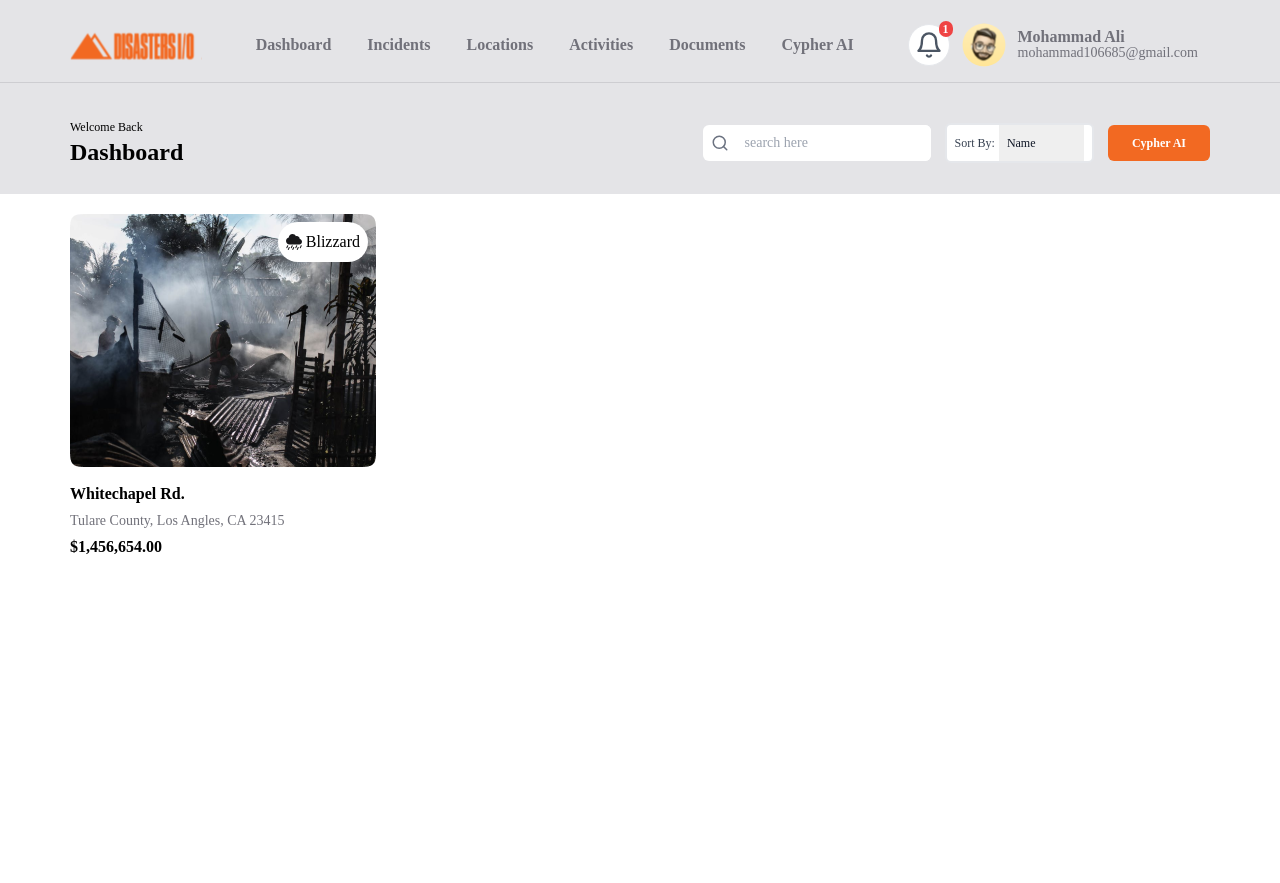
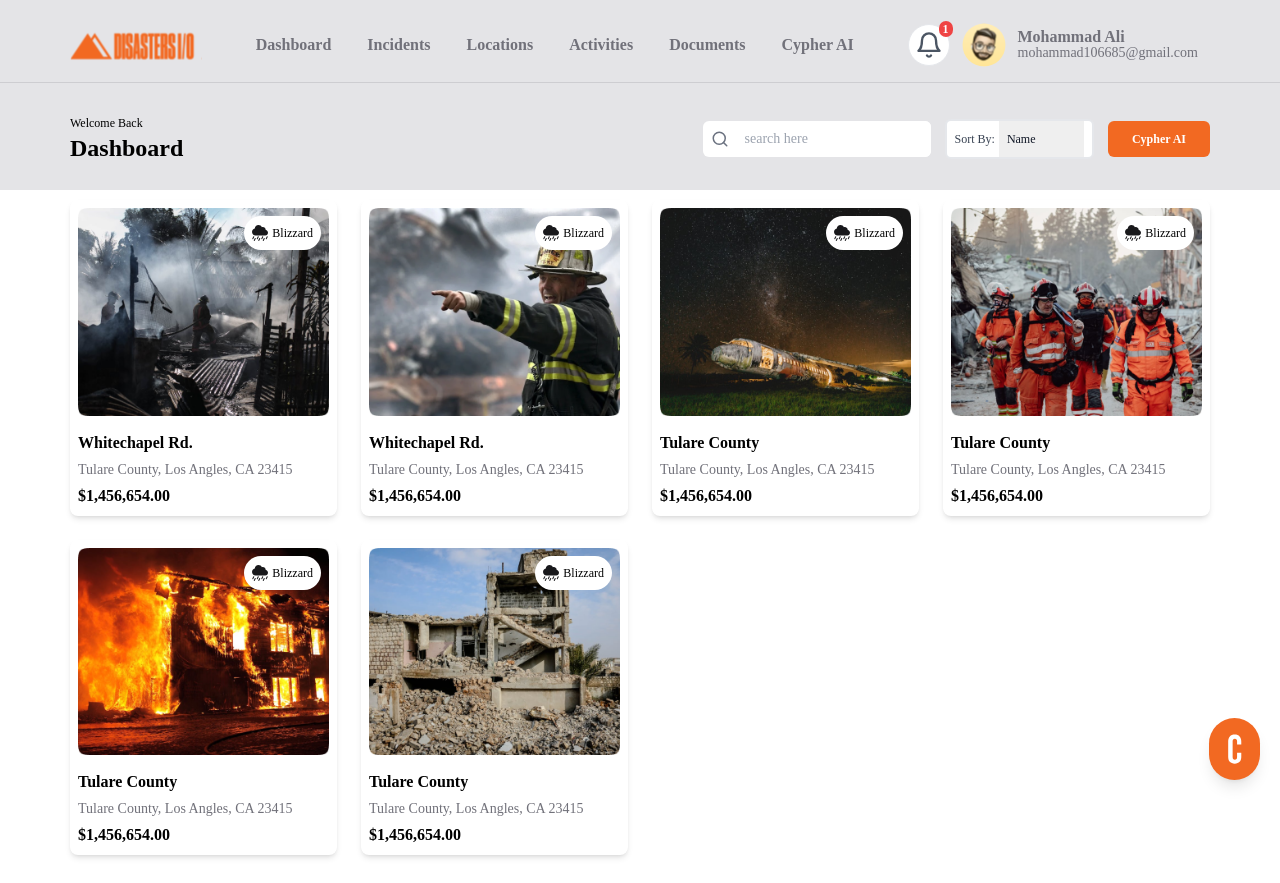
Before and after one commit to EyachirArafat/Disasters-Plateform, a React (Vite) app: page / in a window 1280 px wide. Before the commit the page ends 800 px from the top, so only its background shows below. Built offline with nearby package versions, Linux system fonts and the light colour scheme.

Commit message:
dashboard done

```diff
--- a/src/components/DashboardSection.jsx
+++ b/src/components/DashboardSection.jsx
@@ -1,22 +1,48 @@
-import React from "react"
+import React, { useState } from "react"
 import { Container } from "./common/Container"
 import { ImageCard } from "./common/ImageCard"
 import { NavbarPTwo } from "./common/navbar/Navbar-2"
-import { StormSky } from "./Icons"
+import { StormSky, CLetter } from "./Icons"
+import { ImageDetails } from "./library/data/data"
+import { ChatBox } from "./chat/ChatBox"
 
 export const Dashboard = ()=>{
+  const [isChatVisible, setIsChatVisible] = useState(false);
+
+  const toggleChatBox =()=>{setIsChatVisible(!isChatVisible)}
+
   return(
-    <div className="pt-20 w-full">
+    <div className=" w-full">
       <NavbarPTwo  itemTitle="Welcome Back" itemName="Dashboard"/>
-      <Container className="">
-        <ImageCard
-          image="./image-1.png"
-          styleIcon={<StormSky/>}
-          styleLabel="Blizzard"
-          addTitle="Whitechapel Rd."
-          title="Tulare County,  Los Angles, CA 23415"
-          price="$1,456,654.00"
-        />
+      <Container className="py-7 sm:pt-[200px] pt-[220px]">
+        <div className="grid lg:grid-cols-4 md:grid-cols-3 xsm:grid-cols-2 grid-cols-1 gap-6 ">
+        {ImageDetails.map((details, index)=>(
+          <div key={index} className="shadow-md p-2 rounded-lg  duration-300 cursor-pointer">
+            <ImageCard
+              image={details.image}
+              styleIcon={<StormSky/>}
+              styleLabel="Blizzard"
+              addTitle={details.header}
+              title={details.para}
+              price={details.price}
+            />
+          </div>
+        ))}
+        </div>
+        <div>
+        <button
+          onClick={toggleChatBox}
+          className="fixed bottom-5 right-5 bg-primary text-white p-4 rounded-full shadow-lg z-50"
+        >
+          {isChatVisible ? (
+          <span  className="text-2xl size-5 font-bold">×</span>
+        ) : (
+          <span><CLetter/></span>
+        )}
+
+        </button>
+          <ChatBox isVisible={isChatVisible}/>
+        </div>
       </Container>
 
     </div>
--- a/src/components/Icons.jsx
+++ b/src/components/Icons.jsx
@@ -61,3 +61,67 @@ export const StormSky = ()=>{
     </svg>
   )
 }
+
+
+export const Camera = (props)=>{
+  return(
+    <svg width="24" height="24" viewBox="0 0 24 24" fill="none" {...props} xmlns="http://www.w3.org/2000/svg">
+    <g clip-path="url(#clip0_1_431)">
+    <path d="M5 7H6C6.53043 7 7.03914 6.78929 7.41421 6.41421C7.78929 6.03914 8 5.53043 8 5C8 4.73478 8.10536 4.48043 8.29289 4.29289C8.48043 4.10536 8.73478 4 9 4H15C15.2652 4 15.5196 4.10536 15.7071 4.29289C15.8946 4.48043 16 4.73478 16 5C16 5.53043 16.2107 6.03914 16.5858 6.41421C16.9609 6.78929 17.4696 7 18 7H19C19.5304 7 20.0391 7.21071 20.4142 7.58579C20.7893 7.96086 21 8.46957 21 9V18C21 18.5304 20.7893 19.0391 20.4142 19.4142C20.0391 19.7893 19.5304 20 19 20H5C4.46957 20 3.96086 19.7893 3.58579 19.4142C3.21071 19.0391 3 18.5304 3 18V9C3 8.46957 3.21071 7.96086 3.58579 7.58579C3.96086 7.21071 4.46957 7 5 7Z" stroke="#71717A" stroke-width="1.4" stroke-linecap="round" stroke-linejoin="round"/>
+    <path d="M9 13C9 13.7956 9.31607 14.5587 9.87868 15.1213C10.4413 15.6839 11.2044 16 12 16C12.7956 16 13.5587 15.6839 14.1213 15.1213C14.6839 14.5587 15 13.7956 15 13C15 12.2044 14.6839 11.4413 14.1213 10.8787C13.5587 10.3161 12.7956 10 12 10C11.2044 10 10.4413 10.3161 9.87868 10.8787C9.31607 11.4413 9 12.2044 9 13Z" stroke="#71717A" stroke-width="1.4" stroke-linecap="round" stroke-linejoin="round"/>
+    </g>
+    <defs>
+    <clipPath id="clip0_1_431">
+    <rect width="24" height="24" fill="white"/>
+    </clipPath>
+    </defs>
+    </svg>
+  )
+}
+
+
+export const Photos = ()=>{
+  return(
+    <svg width="24" height="24" viewBox="0 0 24 24" fill="none" xmlns="http://www.w3.org/2000/svg">
+    <g clip-path="url(#clip0_1_435)">
+    <path d="M15 8H15.01" stroke="#71717A" stroke-width="1.5" stroke-linecap="round" stroke-linejoin="round"/>
+    <path d="M4 6.66667C4 5.95942 4.28095 5.28115 4.78105 4.78105C5.28115 4.28095 5.95942 4 6.66667 4H17.3333C18.0406 4 18.7189 4.28095 19.219 4.78105C19.719 5.28115 20 5.95942 20 6.66667V17.3333C20 18.0406 19.719 18.7189 19.219 19.219C18.7189 19.719 18.0406 20 17.3333 20H6.66667C5.95942 20 5.28115 19.719 4.78105 19.219C4.28095 18.7189 4 18.0406 4 17.3333V6.66667Z" stroke="#71717A" stroke-width="1.5" stroke-linecap="round" stroke-linejoin="round"/>
+    <path d="M4 16L8.61538 11.5906C9.472 10.8031 10.528 10.8031 11.3846 11.5906L16 16" stroke="#71717A" stroke-width="1.5" stroke-linecap="round" stroke-linejoin="round"/>
+    <path d="M14 13.82L14.8571 12.73C15.6526 11.7567 16.6331 11.7567 17.4286 12.73L20 16" stroke="#71717A" stroke-width="1.5" stroke-linecap="round" stroke-linejoin="round"/>
+    </g>
+    <defs>
+    <clipPath id="clip0_1_435">
+    <rect width="24" height="24" fill="white"/>
+    </clipPath>
+    </defs>
+    </svg>
+  )
+}
+
+
+export const Attach = ()=>{
+  return(
+    <svg width="24" height="24" viewBox="0 0 24 24" fill="none" xmlns="http://www.w3.org/2000/svg">
+    <g clip-path="url(#clip0_1_441)">
+    <path d="M14.9997 7.00045L8.4997 13.5005C8.10188 13.8983 7.87838 14.4378 7.87838 15.0005C7.87838 15.5631 8.10188 16.1026 8.4997 16.5005C8.89753 16.8983 9.43709 17.1218 9.9997 17.1218C10.5623 17.1218 11.1019 16.8983 11.4997 16.5005L17.9997 10.0005C18.7954 9.2048 19.2423 8.12567 19.2423 7.00045C19.2423 5.87523 18.7954 4.7961 17.9997 4.00045C17.2041 3.2048 16.1249 2.75781 14.9997 2.75781C13.8745 2.75781 12.7954 3.2048 11.9997 4.00045L5.4997 10.5005C4.30623 11.6939 3.63574 13.3126 3.63574 15.0005C3.63574 16.6883 4.30623 18.307 5.4997 19.5005C6.69318 20.6939 8.31188 21.3644 9.9997 21.3644C11.6875 21.3644 13.3062 20.6939 14.4997 19.5005L20.9997 13.0005" stroke="#71717A" stroke-width="1.5" stroke-linecap="round" stroke-linejoin="round"/>
+    </g>
+    <defs>
+    <clipPath id="clip0_1_441">
+    <rect width="24" height="24" fill="white"/>
+    </clipPath>
+    </defs>
+    </svg>
+  )
+}
+
+
+
+export const CLetter = (props) => {
+  return (
+    <div>
+      <svg width="19" height="30" {...props} viewBox="0 0 19 41" fill="none" xmlns="http://www.w3.org/2000/svg">
+      <path d="M9.8192 40.552C6.912 40.552 4.6856 39.724 3.14 38.068C1.6312 36.412 0.8768 34.0752 0.8768 31.0576V10.3024C0.8768 7.2848 1.6312 4.948 3.14 3.292C4.6856 1.636 6.912 0.808 9.8192 0.808C12.7264 0.808 14.9344 1.636 16.4432 3.292C17.9888 4.948 18.7616 7.2848 18.7616 10.3024V14.3872H13.0208V9.916C13.0208 7.524 12.0088 6.328 9.9848 6.328C7.9608 6.328 6.9488 7.524 6.9488 9.916V31.4992C6.9488 33.8544 7.9608 35.032 9.9848 35.032C12.0088 35.032 13.0208 33.8544 13.0208 31.4992V25.5928H18.7616V31.0576C18.7616 34.0752 17.9888 36.412 16.4432 38.068C14.9344 39.724 12.7264 40.552 9.8192 40.552Z" fill="white"/>
+      </svg>
+    </div>
+  )
+}
--- /dev/null
+++ b/src/components/chat/ChatBox.jsx
@@ -0,0 +1,70 @@
+import React, { useState } from "react";
+import { ChatBubble } from "./ChatBubbles";
+import { Attach, Camera, Photos } from "../Icons";
+
+
+export const ChatBox = ({isVisible}) => {
+  const [messages, setMessages] = useState([
+    { text: "Hello! How can I help you today?", isUser: false }
+  ]);
+  const [input, setInput] = useState("");
+
+  const handleSendMessage = () => {
+    if (input.trim()) {
+      setMessages([
+        ...messages,
+        { text: input, isUser: true },
+        { text: "I am a bot. How can I assist you?", isUser: false }
+      ]);
+      setInput("");
+    }
+  };
+
+  return (
+    isVisible && (
+      <div className="z fixed bottom-20 right-5 lg:w-[331px] lg:h-[476px] w-[280px] h-[400px] bg-[#F4F4F5] border border-gray-300 rounded-lg shadow-lg flex flex-col justify-between">
+        <div className="bg-primary rounded-t-lg text-white font-bold w-full px-4 py-6">
+          <p>Chat with Cypher</p>
+        </div>
+
+        {/* messages */}
+        <div className="overflow-y-auto p-4 flex flex-col">
+          <div className="overflow-y-auto">
+            <div className=" mb-4">
+              {messages.map((msg, index) => (
+                <ChatBubble key={index} message={msg.text} isUser={msg.isUser} />
+              ))}
+            </div>
+          </div>
+
+            {/* Input and send button */}
+          <div className="flex flex-col gap-1">
+            <input
+              type="text"
+              value={input}
+              onChange={(e) => setInput(e.target.value)}
+              className="flex-grow p-2 border border-gray-300 rounded-lg"
+              placeholder="Type your message..."
+            />
+            <div className="flex justify-between items-center ">
+              <div className="flex cursor-pointer">
+                {/* <input type="file" accept="image/*" capture="camera" />
+                <input type="file" accept="image/*" />
+                <input type="file" /> */}
+                <Camera/>
+                <Photos/>
+                <Attach/>
+              </div>
+              <button
+                onClick={handleSendMessage}
+                className="bg-primary text-t12 text-white px-4 py-1 rounded-full"
+              >
+                Send
+              </button>
+            </div>
+          </div>
+        </div>
+      </div>
+    )
+  );
+};
--- a/src/components/common/Container.jsx
+++ b/src/components/common/Container.jsx
@@ -3,7 +3,7 @@ import { cn } from '../library/utilities/cn'
 
 export const Container = ({className, children}) => {
   return (
-    <div className={cn("max-w-[1440px] mx-auto w-full lg:px-[70px] md:px-12 px-6 font-onest", className)}>
+    <div className={cn("max-w-[1440px] mx-auto w-full lg:px-[70px] md:px-12 sm:px-6 px-3 font-onest", className)}>
       {children}
     </div>
   )
--- a/src/components/common/ImageCard.jsx
+++ b/src/components/common/ImageCard.jsx
@@ -2,14 +2,16 @@ import React from 'react'
 
 export const ImageCard = ({addTitle, title, price, styleIcon, styleLabel, image}) => {
   return (
-    <div className='space-y-2'>
+    <div className='space-y-2 max-w-[306px] max-h-[337px]'>
       <div className="relative z-zM10 inline-block">
-      <img className="" src={image} alt="" />
-      <div className="absolute flexCC gap-1 top-2 right-2 bg-white p-2 rounded-full hover:bg-pHover hover:text-white">
-        <p>{styleIcon}</p>
-        <p>{styleLabel}</p>
+        <img className="max-w-[306px] max-h-[253px] object-cover w-full " src={image} alt="" />
+        <div className="absolute flexCC gap-1 top-2 right-2 bg-white p-2 text-t12 rounded-full">
+          <div className="flexCC gap-1">
+            <span>{styleIcon}</span>
+            <span>{styleLabel}</span>
+          </div>
+        </div>
       </div>
-    </div>
 
       <div className='space-y-1'>
         <h1 className='font-bold'>{addTitle}</h1>
--- a/src/components/common/navbar/Navbar-2.jsx
+++ b/src/components/common/navbar/Navbar-2.jsx
@@ -6,9 +6,9 @@ import { SortByDropdown } from "./SortByDropdown"
 
 export const NavbarPTwo =({itemName, itemTitle})=>{
   return(
-    <div className="bg-secondary pb-4 md:pb-5 mb-5">
+    <div className="bg-secondary w-full fixed mt-[84px] pb-4 md:pb-5 mb-5 z-50">
 
-    <Container className='md:pt-8 pt-4 '>
+    <Container className='md:pt-6 pt-4 '>
       <div className="flex justify-between items-center gap-3 flex-wrap py-[6px] z-50">
         <ItemTitle itemTitle={itemTitle} itemName={itemName}/>
         <div className="flex justify-between items-center gap-[14px]">
--- a/src/components/library/data/data.js
+++ b/src/components/library/data/data.js
@@ -12,6 +12,38 @@ export const NavItems = [
   export const ImageDetails = [
     {
       image: './image-1.png',
-
+      header: "Whitechapel Rd.",
+      para: "Tulare County,  Los Angles, CA 23415",
+      price: "$1,456,654.00",
+    },
+    {
+      image: './image-2.png',
+      header: "Whitechapel Rd.",
+      para: "Tulare County,  Los Angles, CA 23415",
+      price: "$1,456,654.00",
+    },
+    {
+      image: './image-3.png',
+      header: "Tulare County",
+      para: "Tulare County,  Los Angles, CA 23415",
+      price: "$1,456,654.00",
+    },
+    {
+      image: './image-4.png',
+      header: "Tulare County",
+      para: "Tulare County,  Los Angles, CA 23415",
+      price: "$1,456,654.00",
+    },
+    {
+      image: './image-5.png',
+      header: "Tulare County",
+      para: "Tulare County,  Los Angles, CA 23415",
+      price: "$1,456,654.00",
+    },
+    {
+      image: './image-6.png',
+      header: "Tulare County",
+      para: "Tulare County,  Los Angles, CA 23415",
+      price: "$1,456,654.00",
     },
   ]
--- a/tailwind.config.js
+++ b/tailwind.config.js
@@ -22,6 +22,9 @@ export default {
       zIndex:{
         z999: "999",
         zM10: "-10"
+      },
+      screens: {
+        xsm: "410px"
       }
     },
   },
```
Also changed, not shown: src/components/chat/ChatBubbles.jsx (added, +13 -0 lines).
